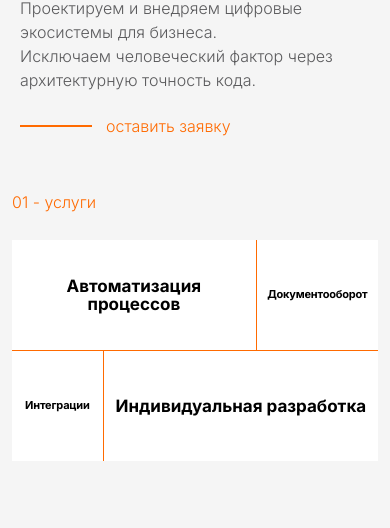
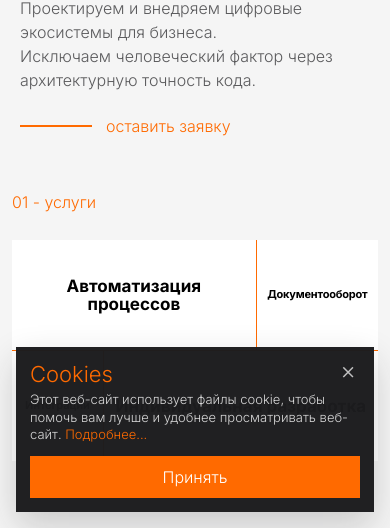
Before and after one commit to Shamil-creator/komit, a plain HTML site: page index.html in a window 390 px wide. Shown: the part 316-844 px from the top of the page. Drawn offline with Linux system fonts and the light colour scheme.

Commit message:
feat: add cookie banner and legal documents

```diff
--- a/index.html
+++ b/index.html
@@ -173,8 +173,9 @@
           <input class="contact__input" id="contact-phone" name="phone" type="tel" autocomplete="tel" inputmode="tel"
             placeholder="НОМЕР ТЕЛЕФОНА" maxlength="18" required>
         </label>
-        <p class="contact__disclaimer">нажимая кнопку "оставить заявку", вы соглашаетесь<br><span
-            class="contact__disclaimer-accent">с политикой конфиденциальности</span></p>
+        <p class="contact__disclaimer">нажимая кнопку "оставить заявку", вы соглашаетесь<br><a
+            class="contact__disclaimer-accent" href="./Политика%20конф.pdf" target="_blank"
+            rel="noopener noreferrer">с политикой конфиденциальности</a></p>
         <p class="contact__message" id="contact-message" aria-live="polite"></p>
         <button type="submit" class="contact__submit">оставить заявку</button>
       </form>
@@ -191,8 +192,10 @@
       </div>
       <div class="footer__right">
         <h4 class="footer__heading">КОНТАКТЫ</h4>
-        <a href="#">ПОЛИТИКА КОНФИДЕНЦИАЛЬНОСТИ</a>
-        <a href="#">ПОЛЬЗОВАТЕЛЬСКОЕ СОГЛАШЕНИЕ</a>
+        <a href="./Политика%20конф.pdf" id="privacy-policy" target="_blank"
+          rel="noopener noreferrer">ПОЛИТИКА КОНФИДЕНЦИАЛЬНОСТИ</a>
+        <a href="./Пользовательское%20соглашение.pdf" target="_blank"
+          rel="noopener noreferrer">ПОЛЬЗОВАТЕЛЬСКОЕ СОГЛАШЕНИЕ</a>
       </div>
     </div>
     <div class="footer__bottom">
@@ -200,6 +203,19 @@
     </div>
   </footer>
 
+  <div class="cookie-banner cookie-banner--hidden" id="cookie-banner" aria-live="polite" aria-hidden="true">
+    <button class="cookie-banner__close" id="cookie-close" type="button" aria-label="Закрыть уведомление о cookies">
+      ×
+    </button>
+    <div class="cookie-banner__content">
+      <p class="cookie-banner__title">Cookies</p>
+      <p class="cookie-banner__text">Этот веб-сайт использует файлы cookie, чтобы помочь вам лучше и удобнее
+        просматривать веб-сайт. <a href="./cookie.pdf" class="cookie-banner__link" target="_blank"
+          rel="noopener noreferrer">Подробнее...</a></p>
+    </div>
+    <button class="cookie-banner__button" id="cookie-accept" type="button">Принять</button>
+  </div>
+
   <script src="script.js"></script>
 </body>
 
--- a/script.js
+++ b/script.js
@@ -488,4 +488,54 @@ document.addEventListener('DOMContentLoaded', () => {
       setContactMessage('Заявка сохранена в браузере. Для отправки менеджеру позже можно подключить backend.', 'success');
     });
   }
+
+  // Cookie banner
+  const cookieBanner = document.getElementById('cookie-banner');
+  const cookieAcceptButton = document.getElementById('cookie-accept');
+  const cookieCloseButton = document.getElementById('cookie-close');
+  const cookieConsentKey = 'komit-cookie-consent';
+
+  if (cookieBanner) {
+    const showCookieBanner = () => {
+      cookieBanner.classList.remove('cookie-banner--hidden');
+      cookieBanner.setAttribute('aria-hidden', 'false');
+    };
+
+    const hideCookieBanner = () => {
+      cookieBanner.classList.add('cookie-banner--hidden');
+      cookieBanner.setAttribute('aria-hidden', 'true');
+    };
+
+    let hasCookieConsent = false;
+
+    try {
+      hasCookieConsent = window.localStorage.getItem(cookieConsentKey) === 'accepted';
+    } catch (error) {
+      hasCookieConsent = false;
+    }
+
+    if (hasCookieConsent) {
+      hideCookieBanner();
+    } else {
+      showCookieBanner();
+    }
+
+    const handleCookieDismiss = () => {
+      try {
+        window.localStorage.setItem(cookieConsentKey, 'accepted');
+      } catch (error) {
+        // Ignore storage errors and just close the banner visually.
+      }
+
+      hideCookieBanner();
+    };
+
+    if (cookieAcceptButton) {
+      cookieAcceptButton.addEventListener('click', handleCookieDismiss);
+    }
+
+    if (cookieCloseButton) {
+      cookieCloseButton.addEventListener('click', handleCookieDismiss);
+    }
+  }
 });
--- a/style.css
+++ b/style.css
@@ -712,6 +712,11 @@ img {
 
 .contact__disclaimer-accent {
   color: var(--orange);
+  text-decoration: none;
+}
+
+.contact__disclaimer-accent:hover {
+  opacity: 0.82;
 }
 
 .contact__message {
@@ -834,6 +839,113 @@ img {
   line-height: 30px;
 }
 
+/* ===== COOKIE BANNER ===== */
+.cookie-banner {
+  position: fixed;
+  right: 10px;
+  bottom: 10px;
+  z-index: 120;
+  width: min(652px, calc(100vw - 48px));
+  padding: 18px 18px 16px;
+  display: grid;
+  grid-template-columns: minmax(0, 1fr) auto;
+  align-items: end;
+  gap: 18px;
+  background: rgba(28, 28, 30, 0.98);
+  box-shadow: 0 14px 34px rgba(28, 28, 30, 0.2);
+  transition: opacity 0.25s ease, transform 0.25s ease, visibility 0.25s ease;
+}
+
+.cookie-banner--hidden {
+  opacity: 0;
+  visibility: hidden;
+  pointer-events: none;
+  transform: translateY(16px);
+}
+
+.cookie-banner__content {
+  min-width: 0;
+}
+
+.cookie-banner__close {
+  position: absolute;
+  top: 10px;
+  right: 12px;
+  width: 28px;
+  height: 28px;
+  display: inline-flex;
+  align-items: center;
+  justify-content: center;
+  border: none;
+  background: transparent;
+  color: rgba(255, 255, 255, 0.72);
+  font-family: var(--font);
+  font-size: 24px;
+  font-weight: 300;
+  line-height: 1;
+  cursor: pointer;
+  transition: color 0.25s ease, opacity 0.25s ease;
+}
+
+.cookie-banner__close:hover {
+  color: var(--white);
+}
+
+.cookie-banner__close:focus-visible {
+  outline: 2px solid var(--white);
+  outline-offset: 3px;
+}
+
+.cookie-banner__title {
+  margin-bottom: 6px;
+  font-size: 24px;
+  font-weight: 300;
+  line-height: 1;
+  color: var(--orange);
+}
+
+.cookie-banner__text {
+  font-size: 14px;
+  font-weight: 300;
+  line-height: 1.35;
+  color: rgba(255, 255, 255, 0.82);
+}
+
+.cookie-banner__link {
+  color: var(--orange);
+  text-decoration: none;
+}
+
+.cookie-banner__link:hover {
+  opacity: 0.82;
+}
+
+.cookie-banner__button {
+  display: inline-flex;
+  align-items: center;
+  justify-content: center;
+  min-width: 122px;
+  height: 34px;
+  padding: 0 18px;
+  border: none;
+  background: var(--orange);
+  color: var(--white);
+  font-family: var(--font);
+  font-size: 16px;
+  font-weight: 300;
+  cursor: pointer;
+  transition: opacity 0.25s ease;
+}
+
+.cookie-banner__button:hover {
+  opacity: 0.88;
+}
+
+.cookie-banner__button:focus-visible {
+  outline: 2px solid var(--white);
+  outline-offset: 3px;
+}
+
 /* ===== RESPONSIVE ===== */
 @media (max-width: 1024px) {
   :root {
@@ -1003,6 +1115,12 @@ img {
 
   .footer__logo {
     font-size: 48px;
+  }
+
+  .cookie-banner {
+    right: 20px;
+    bottom: 20px;
+    width: min(560px, calc(100vw - 40px));
   }
 }
 
@@ -1408,6 +1526,31 @@ img {
     font-size: 14px;
     line-height: 22px;
   }
+
+  .cookie-banner {
+    left: 16px;
+    right: 16px;
+    bottom: 16px;
+    width: auto;
+    padding: 16px 14px 14px;
+    grid-template-columns: 1fr;
+    gap: 12px;
+  }
+
+  .cookie-banner__title {
+    font-size: 22px;
+  }
+
+  .cookie-banner__text {
+    font-size: 13px;
+    line-height: 1.35;
+  }
+
+  .cookie-banner__button {
+    width: 100%;
+    height: 42px;
+    font-size: 16px;
+  }
 }
 
 @media (max-width: 380px) {
```
Also changed, not shown: 3 other files.
